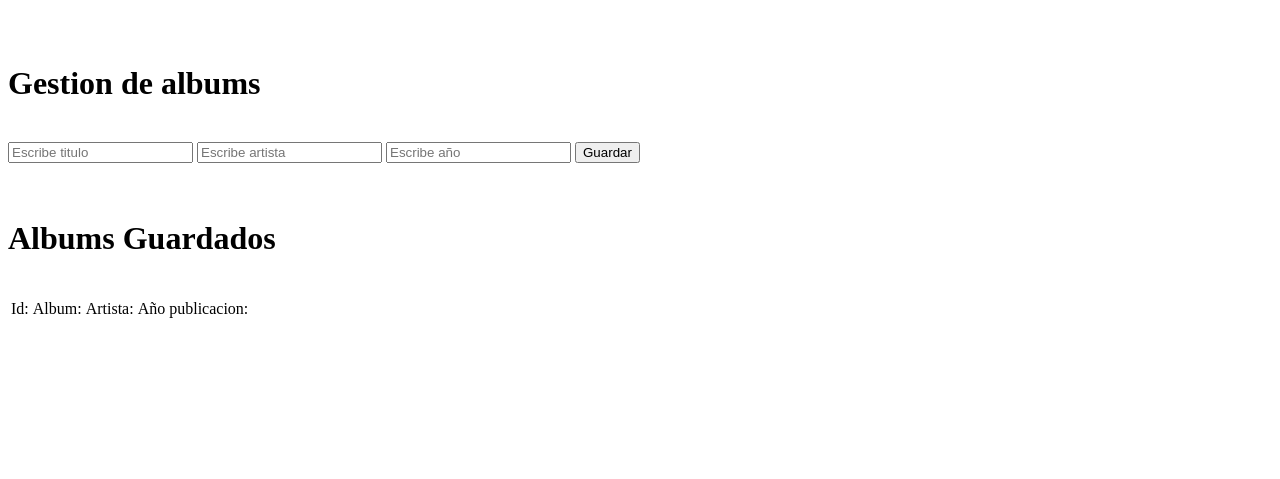
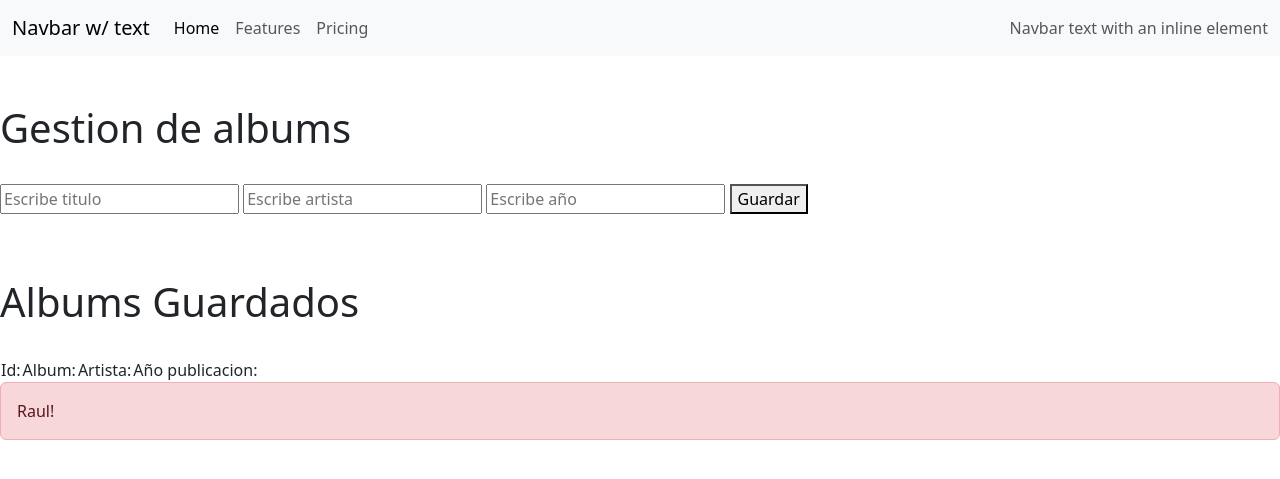
Before and after one commit to Diegooraul/POO181, a Flask app: page / in a window 1280 px wide. Shown: the top 479 px of the page. Run offline with Flask 3, Linux system fonts and the light colour scheme; data that the repository does not hold is empty; some libraries are stand-ins or nearby versions.

Commit message:
avance boostrap

```diff
--- a/Pract5/templates/index.html
+++ b/Pract5/templates/index.html
@@ -1,12 +1,30 @@
-<!DOCTYPE html>
-<html>
-<head>
-    <meta charset="UTF-8">
-    <meta name="viewport" content="width=device-width, initial-scale=1.0">
-    <title>CRUD Albums</title>
-</head>
+<nav class="navbar navbar-expand-lg bg-body-tertiary">
+    <div class="container-fluid">
+      <a class="navbar-brand" href="#">Navbar w/ text</a>
+      <button class="navbar-toggler" type="button" data-bs-toggle="collapse" data-bs-target="#navbarText" aria-controls="navbarText" aria-expanded="false" aria-label="Toggle navigation">
+        <span class="navbar-toggler-icon"></span>
+      </button>
+      <div class="collapse navbar-collapse" id="navbarText">
+        <ul class="navbar-nav me-auto mb-2 mb-lg-0">
+          <li class="nav-item">
+            <a class="nav-link active" aria-current="page" href="#">Home</a>
+          </li>
+          <li class="nav-item">
+            <a class="nav-link" href="#">Features</a>
+          </li>
+          <li class="nav-item">
+            <a class="nav-link" href="#">Pricing</a>
+          </li>
+        </ul>
+        <span class="navbar-text">
+          Navbar text with an inline element
+        </span>
+      </div>
+    </div>
+  </nav>
+{% extends 'plantilla.html'%}
+{% block body %}
 
-<body>
 
     <br>
     <br>
@@ -58,5 +76,4 @@
     </tbody>
 
 </table>
-</body>
-</html>
+{% endblock %}
--- /dev/null
+++ b/Pract5/templates/plantilla.html
@@ -0,0 +1,26 @@
+<!DOCTYPE html>
+<html lang="en">
+<head>
+    <meta charset="UTF-8">
+    <meta name="viewport" content="width=device-width, initial-scale=1.0">
+
+    <link href="https://cdn.jsdelivr.net/npm/bootstrap@5.3.0/dist/css/bootstrap.min.css" rel="stylesheet" integrity="sha384-9ndCyUaIbzAi2FUVXJi0CjmCapSmO7SnpJef0486qhLnuZ2cdeRhO02iuK6FUUVM" crossorigin="anonymous">
+
+    <title>Soy la plantilla</title>
+</head>
+<body>
+
+    {% block body %}
+
+    {% endblock %}
+
+
+    <div class="alert alert-danger" role="alert">
+        Raul!
+      </div>
+
+    <script src="https://cdn.jsdelivr.net/npm/bootstrap@5.3.0/dist/js/bootstrap.bundle.min.js" integrity="sha384-geWF76RCwLtnZ8qwWowPQNguL3RmwHVBC9FhGdlKrxdiJJigb/j/68SIy3Te4Bkz" crossorigin="anonymous"></script>
+</body>
+
+
+</html>
```
Also changed, not shown: Pract5/templates/editarAlbum.html (+4 -11 lines), Pract5/templates/eliminarAlbum.html (+4 -11 lines).
